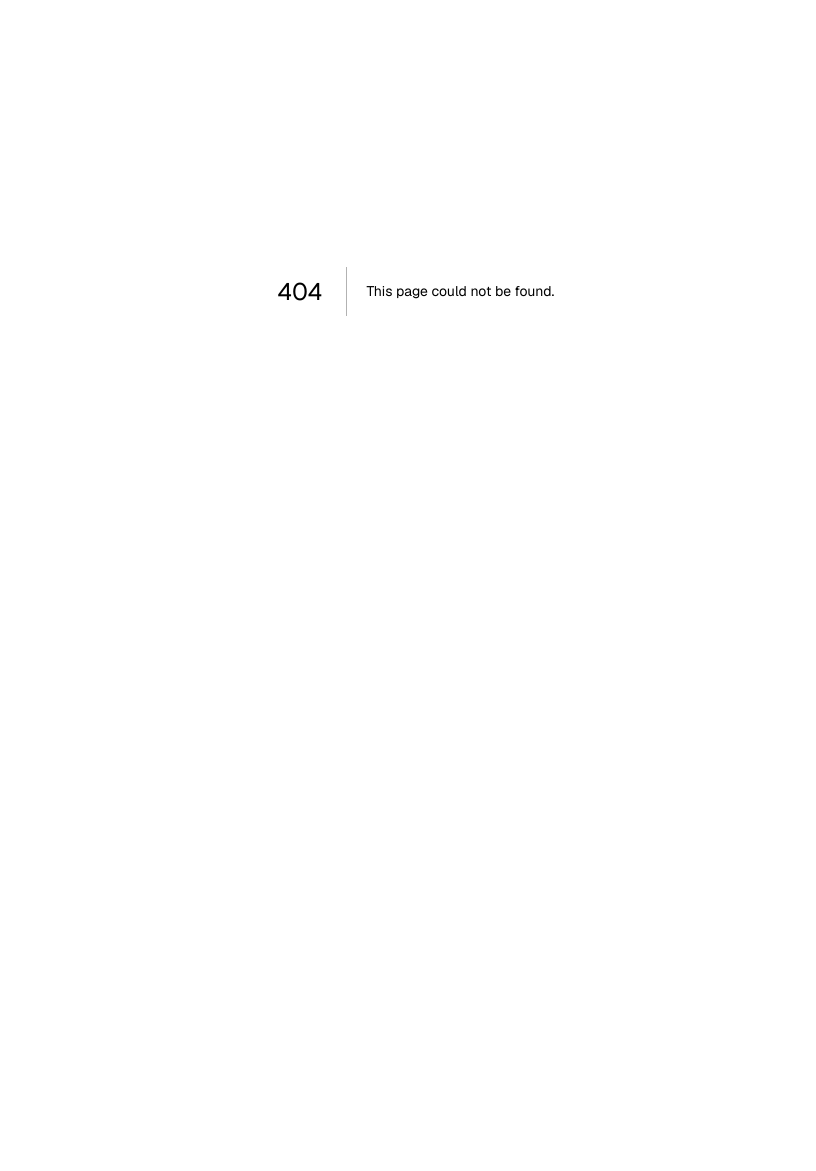
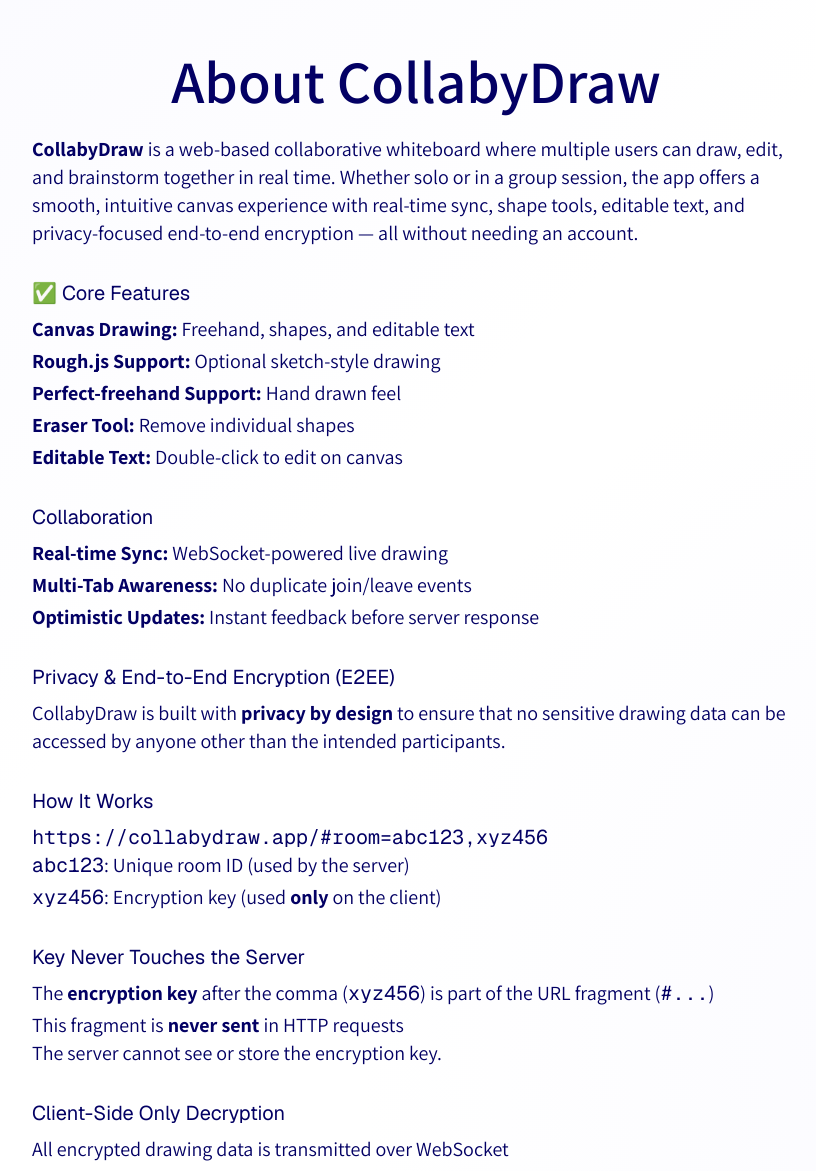
Before and after one commit to deepnav4/collabydraw, a Next.js app in the folder apps/collabydraw/: page /about in a window 1280 px wide. Before the commit this address had no page. Shown: the part 109-1280 px from the top of the page, without its empty margins (224-1040 px from the left). Before the commit the page ends 800 px from the top, so only its background shows below. Built offline with nearby package versions, Linux system fonts and the light colour scheme.

Commit message:
main and site routes

```diff
--- /dev/null
+++ b/apps/collabydraw/app/(main)/layout.tsx
@@ -0,0 +1,7 @@
+export default async function MainLayout({ children }: { children: React.ReactNode; }) {
+    return (
+        <>
+            <main>{children}</main>
+        </>
+    )
+}
--- /dev/null
+++ b/apps/collabydraw/app/(main)/loading.tsx
@@ -0,0 +1,7 @@
+import ScreenLoading from "@/components/ScreenLoading";
+
+export default function Loading() {
+    return (
+        <ScreenLoading />
+    )
+}
--- /dev/null
+++ b/apps/collabydraw/app/(main)/page.tsx
@@ -0,0 +1,7 @@
+import CanvasBoard from "@/components/canvas/CanvasBoard";
+
+export default async function Home() {
+  return (
+    <CanvasBoard />
+  )
+}
--- /dev/null
+++ b/apps/collabydraw/app/(site)/about/page.tsx
@@ -0,0 +1,119 @@
+import React from "react";
+
+export default function AboutPage() {
+    return (
+        <div className="space-y-xl bg-page-gradient-purple py-40">
+            <section className="container max-w-screen-md space-y-sm text-color-primary-text">
+                <h1 className="text-4xl sm:text-4xl lg:text-6xl font-semibold mb-6 text-center font-assistant">
+                    About CollabyDraw
+                </h1>
+
+                <div className="prose prose-invert prose-headings:text-white prose-a:text-blue-400 prose-strong:text-white prose-code:text-pink-400 max-w-none lg:text-xl">
+                    <p>
+                        <strong>CollabyDraw</strong> is a web-based collaborative whiteboard
+                        where multiple users can draw, edit, and brainstorm together in real
+                        time. Whether solo or in a group session, the app offers a smooth,
+                        intuitive canvas experience with real-time sync, shape tools, editable
+                        text, and privacy-focused end-to-end encryption — all without needing
+                        an account.
+                    </p>
+
+                    <h3 className="mt-3 mb-1 lg:mt-8 lg:mb-2">✅ Core Features</h3>
+                    <ul className="flex flex-col gap-1">
+                        <li><strong>Canvas Drawing:</strong> Freehand, shapes, and editable text</li>
+                        <li><strong>Rough.js Support:</strong> Optional sketch-style drawing</li>
+                        <li><strong>Perfect-freehand Support:</strong> Hand drawn feel</li>
+                        <li><strong>Eraser Tool:</strong> Remove individual shapes</li>
+                        <li><strong>Editable Text:</strong> Double-click to edit on canvas</li>
+                    </ul>
+
+                    <h3 className="mt-3 mb-1 lg:mt-8 lg:mb-2"> Collaboration</h3>
+                    <ul className="flex flex-col gap-1">
+                        <li><strong>Real-time Sync:</strong> WebSocket-powered live drawing</li>
+                        <li><strong>Multi-Tab Awareness:</strong> No duplicate join/leave events</li>
+                        <li><strong>Optimistic Updates:</strong> Instant feedback before server response</li>
+                    </ul>
+
+                    <h3 className="mt-3 mb-1 lg:mt-8 lg:mb-2"> Privacy & End-to-End Encryption (E2EE)</h3>
+                    <p>
+                        CollabyDraw is built with <strong>privacy by design</strong> to ensure
+                        that no sensitive drawing data can be accessed by anyone other than the
+                        intended participants.
+                    </p>
+
+                    <h4 className="mt-3 mb-1 lg:mt-8 lg:mb-2"> How It Works</h4>
+                    <pre>
+                        <code>https://collabydraw.app/#room=abc123,xyz456</code>
+                    </pre>
+                    <ul className="flex flex-col gap-1">
+                        <li><code>abc123</code>: Unique room ID (used by the server)</li>
+                        <li><code>xyz456</code>: Encryption key (used <strong>only</strong> on the client)</li>
+                    </ul>
+
+                    <h4 className="mt-3 mb-1 lg:mt-8 lg:mb-2"> Key Never Touches the Server</h4>
+                    <ul className="flex flex-col gap-1">
+                        <li>
+                            The <strong>encryption key</strong> after the comma (<code>xyz456</code>) is part
+                            of the URL fragment (<code>#...</code>)
+                        </li>
+                        <li>This fragment is <strong>never sent</strong> in HTTP requests</li>
+                    </ul>
+                    <blockquote>
+                        The server cannot see or store the encryption key.
+                    </blockquote>
+
+                    <h4 className="mt-3 mb-1 lg:mt-8 lg:mb-2"> Client-Side Only Decryption</h4>
+                    <ul className="flex flex-col gap-1">
+                        <li>All encrypted drawing data is transmitted over WebSocket</li>
+                        <li>
+                            The <strong>decryption and rendering</strong> happen completely on the
+                            client-side using the key from the URL
+                        </li>
+                        <li>
+                            Even if someone intercepts the WebSocket traffic, they cannot decrypt
+                            the data without the key
+                        </li>
+                    </ul>
+
+                    <h4 className="mt-3 mb-1 lg:mt-8 lg:mb-2"> Benefits</h4>
+                    <ul className="flex flex-col gap-1">
+                        <li>No one — not even the server — can read what’s drawn without the key</li>
+                        <li>Ensures <strong>confidentiality</strong> for private sessions</li>
+                        <li>
+                            Works like <strong>Collabydraw&apos;s E2EE rooms</strong>, but tailored for your logic
+                        </li>
+                    </ul>
+
+                    <h3 className="mt-3 mb-1 lg:mt-8 lg:mb-2"> Reliability</h3>
+                    <ul className="flex flex-col gap-1">
+                        <li><strong>Message Queue:</strong> Stores unsent messages in memory/localStorage</li>
+                        <li><strong>Auto Retry:</strong> Flushes queued messages on reconnect</li>
+                    </ul>
+
+                    <h3 className="mt-3 mb-1 lg:mt-8 lg:mb-2"> Modes</h3>
+                    <ul className="flex flex-col gap-1">
+                        <li><strong>Standalone Mode:</strong> Offline/local drawing</li>
+                        <li><strong>Room Mode:</strong> Collaborative sessions</li>
+                    </ul>
+
+                    <h3 className="mt-3 mb-1 lg:mt-8 lg:mb-2"> Tech Stack</h3>
+                    <ul className="flex flex-col gap-1">
+                        <li><strong>Frontend:</strong> React (Vite), TypeScript, Tailwind CSS</li>
+                        <li><strong>Canvas:</strong> HTML Canvas API + Custom Engine</li>
+                        <li><strong>Realtime:</strong> Native WebSocket (<code>useWebSocket</code> hook)</li>
+                        <li><strong>Security:</strong> Hash-based E2EE</li>
+                    </ul>
+
+                    <h3 className="mt-3 mb-1 lg:mt-8 lg:mb-2"> Github Repo</h3>
+                    <p>
+                        <a href="https://github.com/deepnav4/CollabyDraw" target="_blank" rel="noopener noreferrer">
+                            github.com/deepnav4/CollabyDraw
+                        </a>
+                    </p>
+
+
+                </div>
+            </section>
+        </div>
+    );
+}
```
